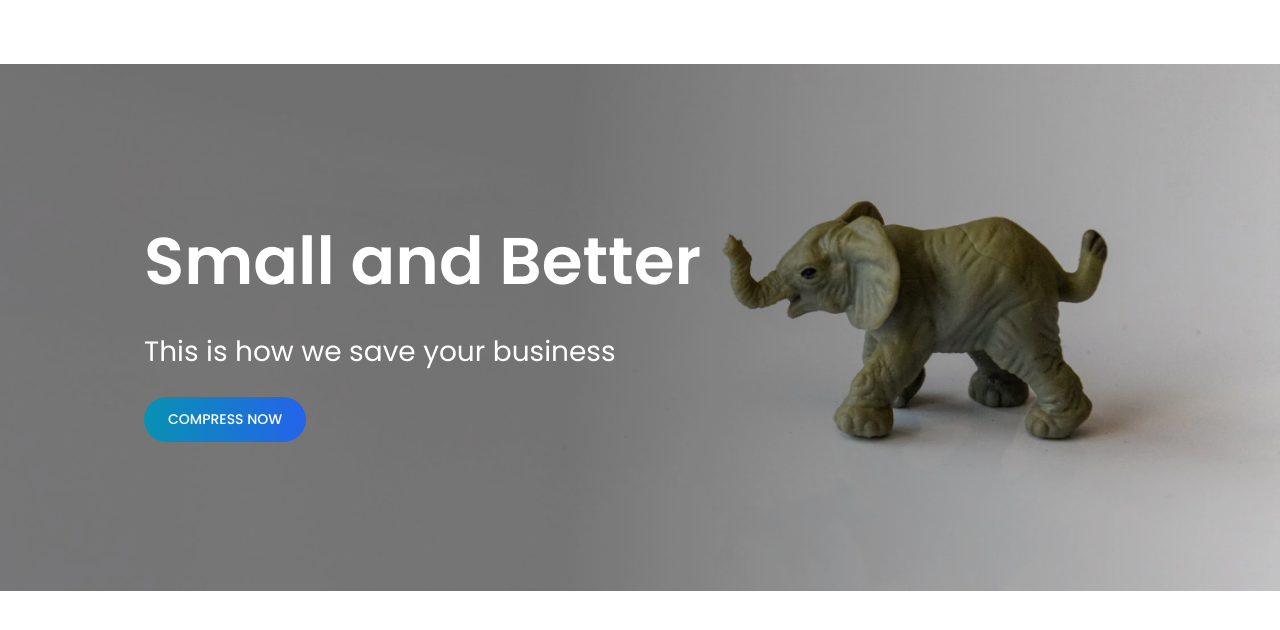
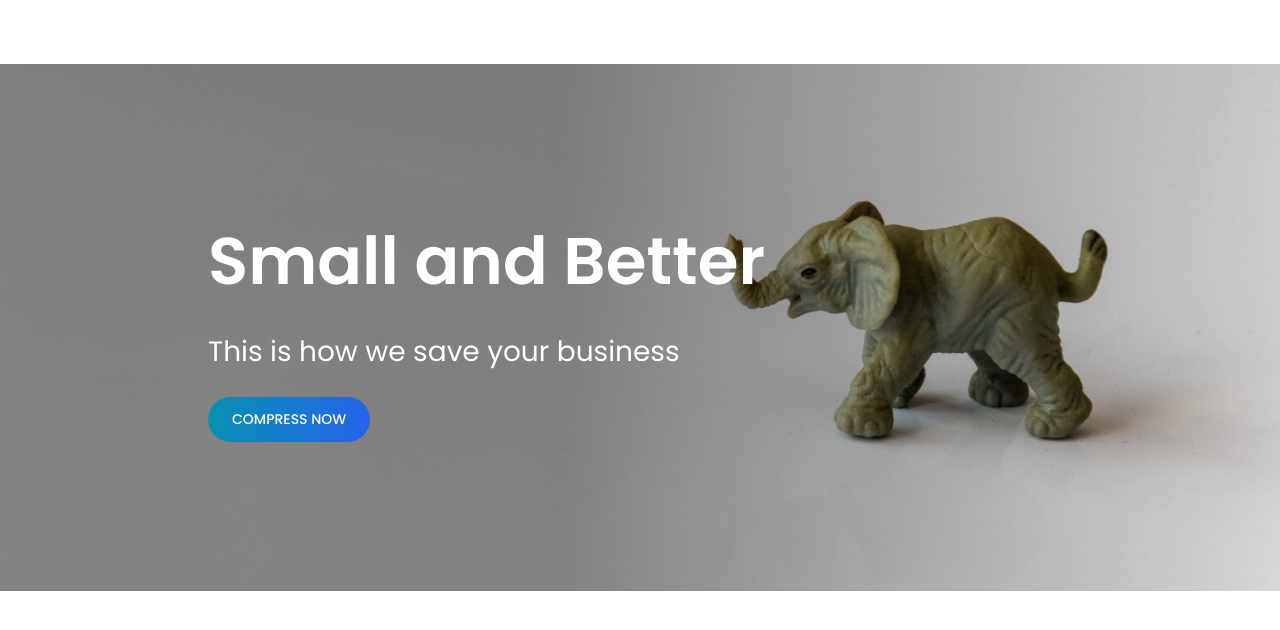
Before and after one commit to daffakamal/kecilin-clone, a Next.js app: page / in a window 1280 px wide. Shown: the top 630 px of the page. Built offline with nearby package versions, Linux system fonts and the light colour scheme.

Commit message:
fix(Home): update px

```diff
--- a/components/Home/landingpage.js
+++ b/components/Home/landingpage.js
@@ -8,11 +8,11 @@ export default function LandingPage() {
                 <div className="relative overflow-hidden">
                     <img
                         src={HeroImg.src}
-                        className="w-full pointer-events-none brightness-90 bg-cover bg-no-repeat"
+                        className="w-full pointer-events-none bg-cover bg-no-repeat"
                         alt="Elephant toy with grey background color"
                     />
                     <div className="w-full h-full absolute top-0 right-0 bottom-0 left-0 overflow-hidden bg-fixed">
-                        <div className="h-full flex justify-start items-center px-[24px] sm:px-16 lg:px-32 xl:px-36 2xl:px-[192px] py-[149px]">
+                        <div className="h-full flex justify-start items-center px-[24px] sm:px-16 lg:px-32 xl:px-52 2xl:px-80 py-[149px]">
                             <div className="xl:container xl:mx-auto text-white space-y-2 xl:space-y-5">
                                 <h1 className="font-PoppinsSemi text-[30px] md:text-[40px] lg:text-[50px] xl:text-[66px]">
                                     Small and Better
```
